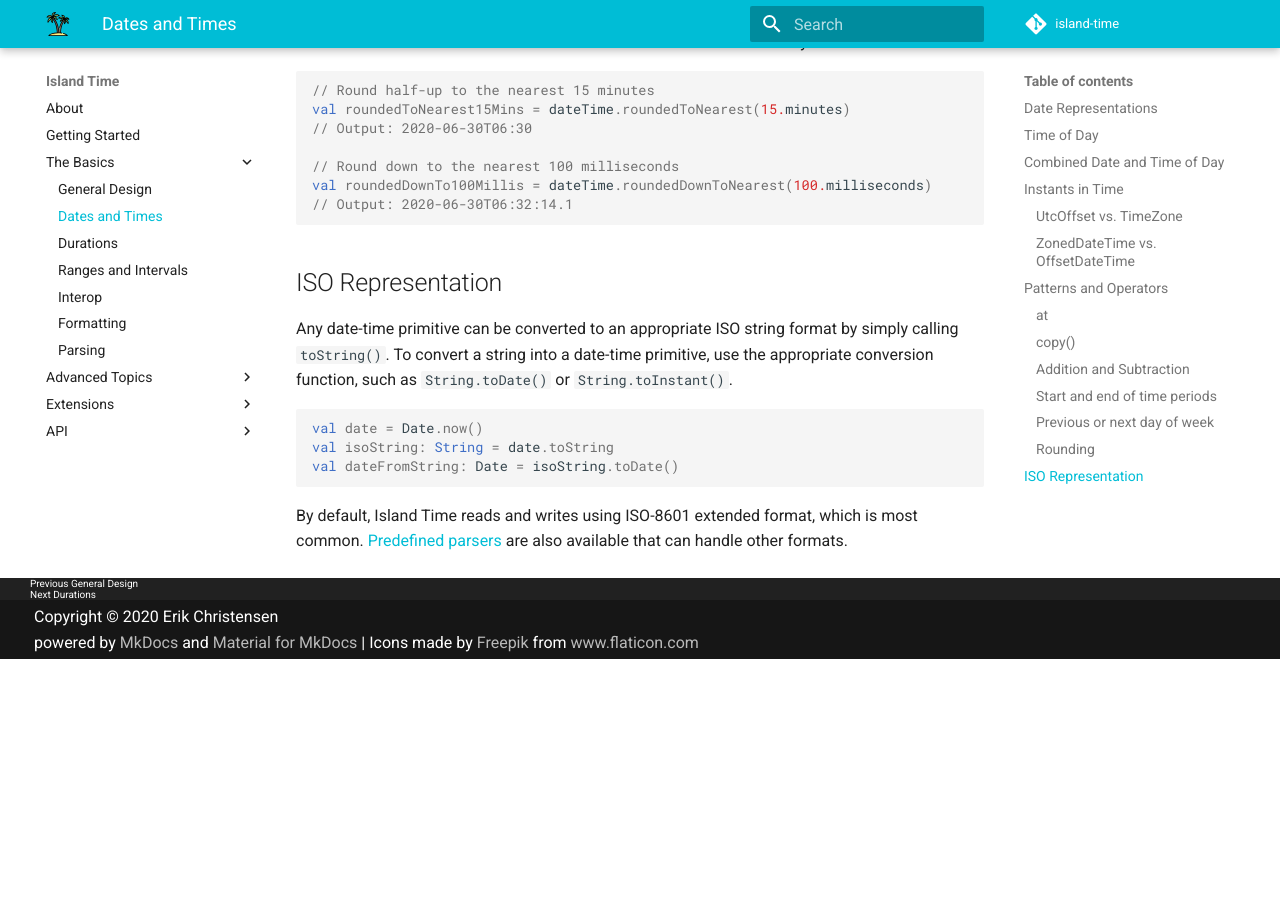
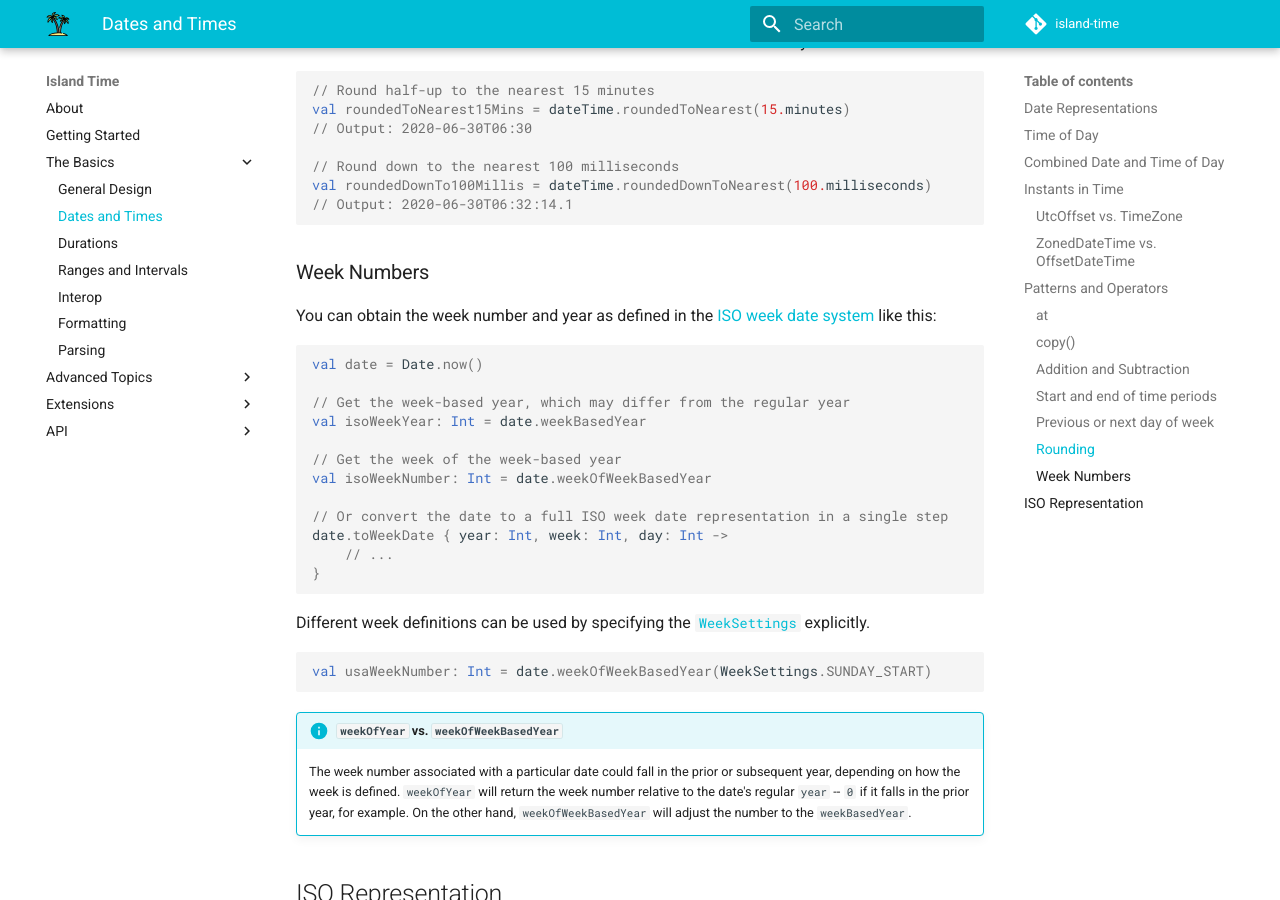
Before and after one commit to erikc5000/island-time, an MkDocs documentation site: the page built from docs/basics/dates-and-times.md, in a window 1280 px wide and 900 px high, scrolled down 6470 px. Built offline with MkDocs 1.6.1 and Material for MkDocs 9.7.7, drawn with Linux system fonts in a browser that asks for light colours; comment, search, counter and statistics services are not loaded; before the commit the page ends 7129 px from its top, so only the background shows below that.

Commit message:
Update docs to reflect addition of week number support

````diff
--- a/docs/basics/dates-and-times.md
+++ b/docs/basics/dates-and-times.md
@@ -268,6 +268,34 @@
 // Output: 2020-06-30T06:32:14.1
 ```
 
+### Week Numbers
+
+You can obtain the week number and year as defined in the [ISO week date system](https://en.wikipedia.org/wiki/ISO_week_date) like this:
+
+```kotlin
+val date = Date.now()
+
+// Get the week-based year, which may differ from the regular year
+val isoWeekYear: Int = date.weekBasedYear
+
+// Get the week of the week-based year
+val isoWeekNumber: Int = date.weekOfWeekBasedYear
+
+// Or convert the date to a full ISO week date representation in a single step
+date.toWeekDate { year: Int, week: Int, day: Int ->
+    // ...
+}
+```
+
+Different week definitions can be used by specifying the [`WeekSettings`](../api/core/io.islandtime.calendar/-week-settings/index.md) explicitly.
+
+```kotlin
+val usaWeekNumber: Int = date.weekOfWeekBasedYear(WeekSettings.SUNDAY_START)
+```
+
+!!! info "`weekOfYear` vs. `weekOfWeekBasedYear`"
+    The week number associated with a particular date could fall in the prior or subsequent year, depending on how the week is defined. `weekOfYear` will return the week number relative to the date's regular `year` -- `0` if it falls in the prior year, for example. On the other hand, `weekOfWeekBasedYear` will adjust the number to the `weekBasedYear`.
+
 ## ISO Representation
 
 Any date-time primitive can be converted to an appropriate ISO string format by simply calling `toString()`. To convert a string into a date-time primitive, use the appropriate conversion function, such as `String.toDate()` or `String.toInstant()`.
````
Also changed, not shown: README.md (+3 -4 lines), docs/index.md (+0 -1 lines), 2 other files.
